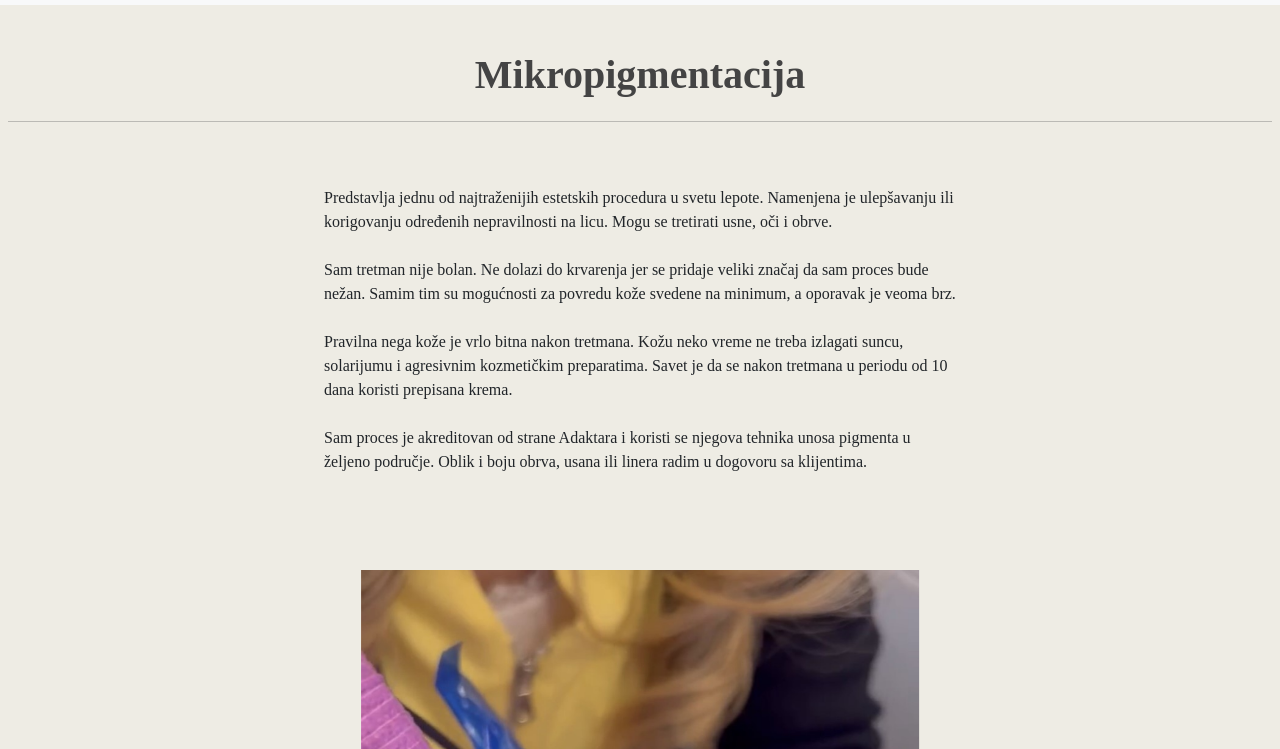
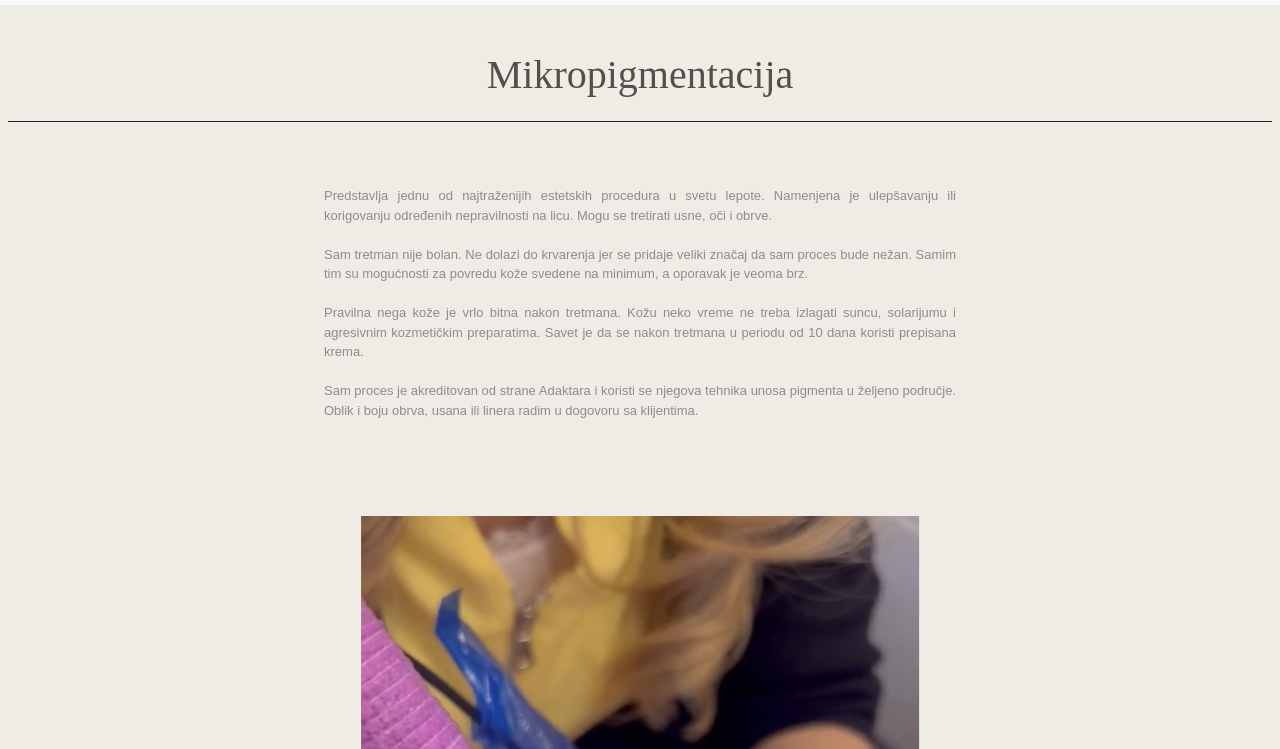
Before and after one commit to tamaratasic/Kozmeticki_salon, a plain HTML site: page mikropigmentacija.html in a window 1280 px wide. Shown: the part 51-800 px from the top of the page. Drawn offline with nearby package versions, Linux system fonts and the light colour scheme.

Commit message:
Add files via upload

```diff
--- a/mikropigmentacija.html
+++ b/mikropigmentacija.html
@@ -7,7 +7,7 @@
     <meta name="viewport" content="width=device-width, initial-scale=1.0">
     <title>Jelena Marković</title>
 
-    <style>
+<style>
         .center {
   display: block;
   margin-left: auto;
@@ -24,8 +24,9 @@
 
 #mp{
 
-  color:#444444;
-  font-weight: 700;
+  /* color:#444444; */
+  font-weight:normal;
+  color: #51504b ;
   font-family:'Times New Roman', Times, serif;
   font-size: 40px;
   text-align: center;
@@ -35,6 +36,8 @@
     height: 50px;
     width: 50px;
 }
+
+
 /* .carousel-control-next-icon:after
 {
   content: '>';
@@ -96,17 +99,19 @@
 
     <div class="px-2 py-4 my-4 text-left">
         <br><br>
-        <p id="mp">Mikropigmentacija</p>
+        <p id="mp" class="wixui-rich-text__text">Mikropigmentacija</p>
 
         <!-- <div class="d-grid gap-2 d-sm-flex justify-content-sm-center">
           <a href="#element_target "><button type="button" class="btn btn-outline-secondary btn-lg px-4 block">Mikropigmentacija</button></a>
         </div> -->
-        <hr>
+
+        <hr style="opacity: 200; ;">
+
         <!-- <h3 class="display-5 fw-bold" style="color:#444444">Mikropigmentacija</h1> -->
         <!-- <h3 style="border-style: solid; border-radius: 30%;"> Mikropigmentacija </h3> -->
         <br><br>
         <div class="col-lg-6 mx-auto">
-          <p class="lead mb-4 text-left" style="font-family: 'Times New Roman', Times, serif; font-size: medium;">
+          <p class="lead mb-4 text-left" style="font-family: Arial, Helvetica, sans-serif; font-size: 13px; text-align: justify; color:#8c8d8d">
             Predstavlja jednu od najtraženijih estetskih procedura u svetu lepote. Namenjena je ulepšavanju ili korigovanju određenih nepravilnosti na licu.
             Mogu se tretirati usne, oči i obrve.
             <br><br>
```
